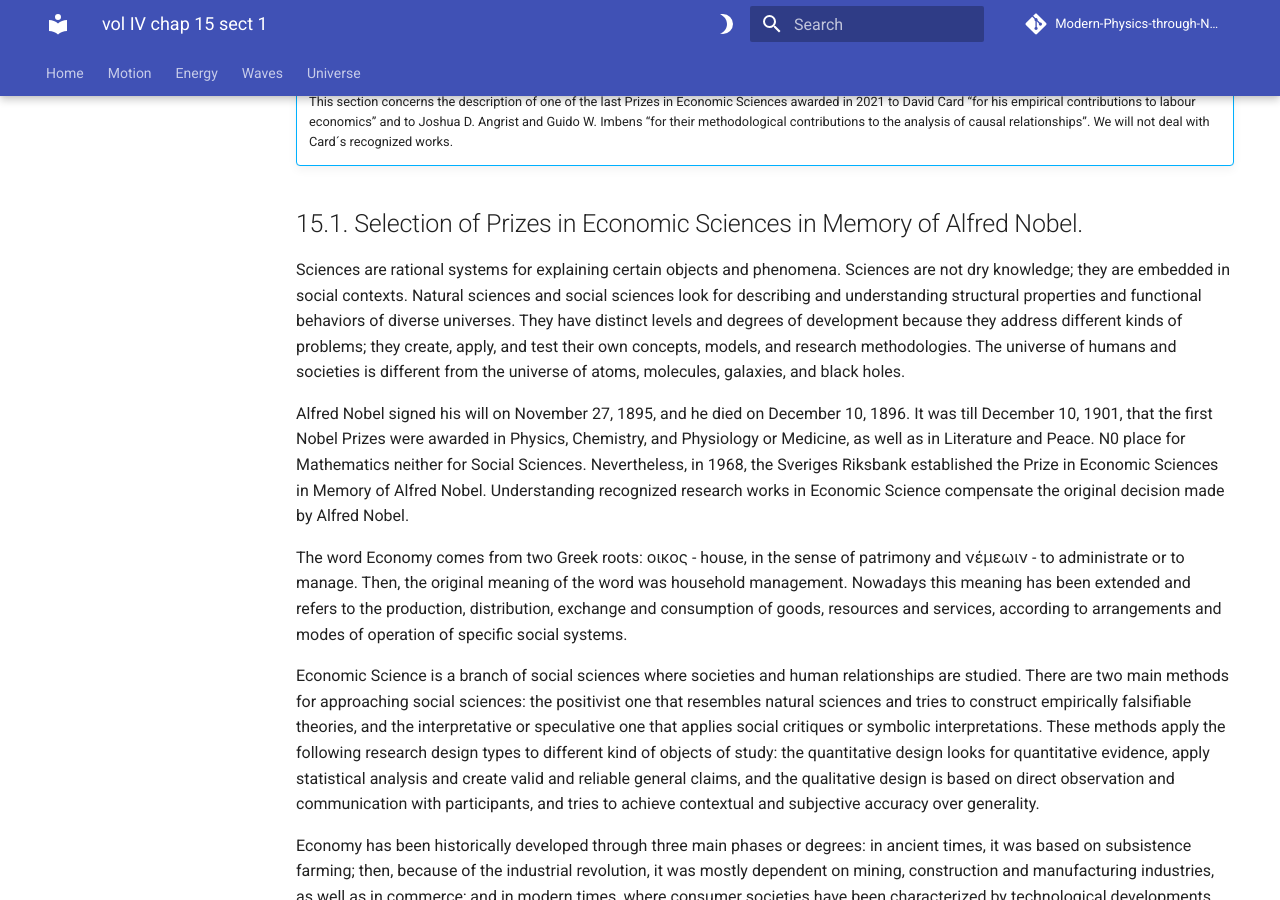
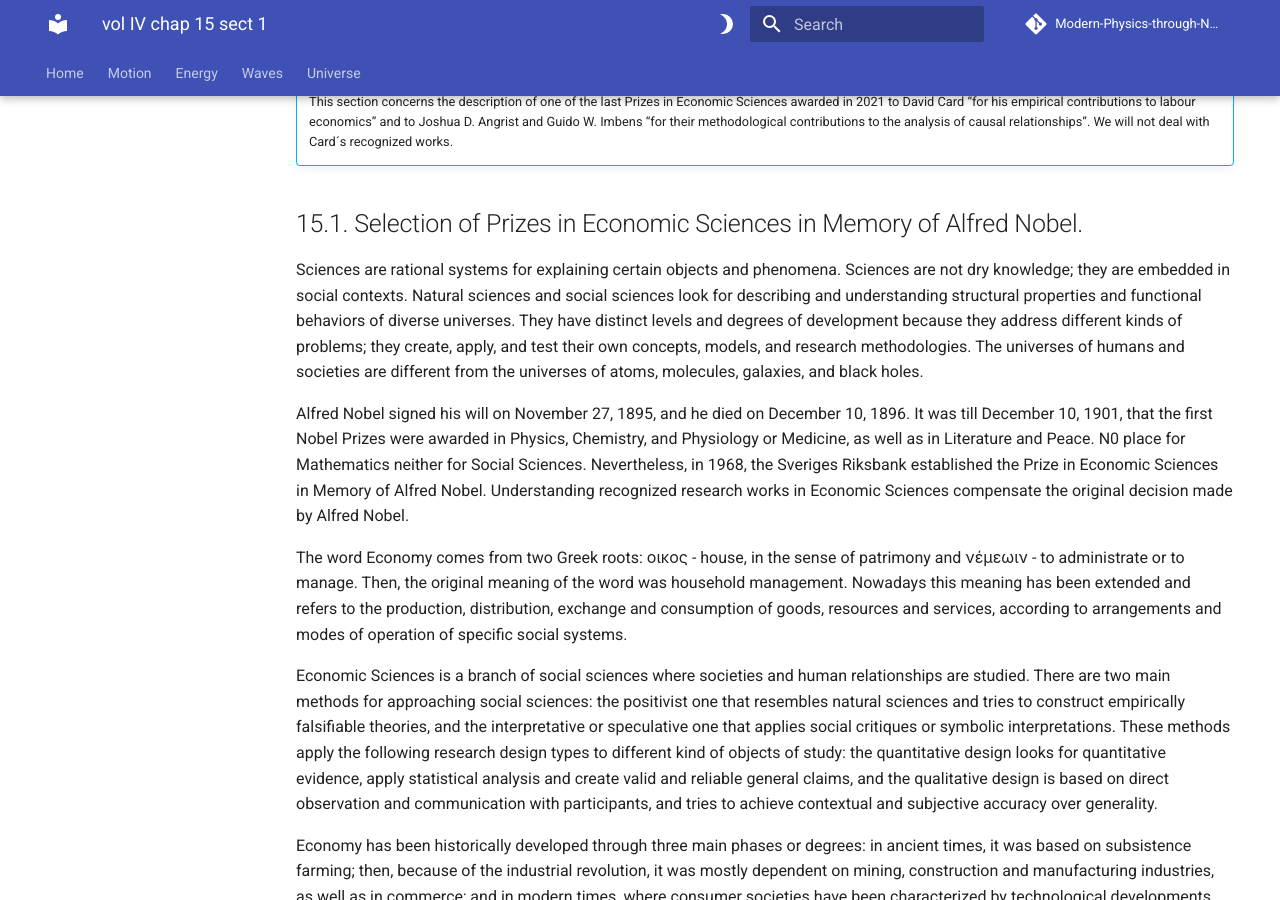
Before and after one commit to modphysnobel/modphysnobel.github.io, an MkDocs documentation site: the page built from docs/vol-IV/vol-IV-chap-15-sect-1.md, in a window 1280 px wide and 900 px high, scrolled down 967 px. Built offline with MkDocs 1.6.1 and Material for MkDocs 9.7.7, drawn with Linux system fonts in a browser that asks for light colours; some web fonts are replaced; comment, search, counter and statistics services are not loaded; some of the changed text lies outside the part shown.

Commit message:
Update vol-IV-chap-15-sect-1.md

```diff
--- a/docs/vol-IV/vol-IV-chap-15-sect-1.md
+++ b/docs/vol-IV/vol-IV-chap-15-sect-1.md
@@ -9,7 +9,7 @@
 
 !!! abstract "Introduction"
 
-	*What kind of universe is described by some Prizes in Economic Sciences?*
+	*What kind of universes are described by some Prizes in Economic Sciences?*
 
 	Is it worthwhile to talk about universes in Economic Sciences? What can we learn from the descriptions of the Sveriges Riksbank Prizes in Economic Sciences in Memory of Alfred Nobel?
 
@@ -41,13 +41,13 @@
 ## 15.1. Selection of Prizes in Economic Sciences in Memory of Alfred Nobel.
 
 
-Sciences are rational systems for explaining certain objects and phenomena. Sciences are not dry knowledge; they are embedded in social contexts. Natural sciences and social sciences look for describing and understanding structural properties and functional behaviors of diverse universes. They have distinct levels and degrees of development because they address different kinds of problems; they create, apply, and test their own concepts, models, and research methodologies. The universe of humans and societies is different from the universe of atoms, molecules, galaxies, and black holes.
+Sciences are rational systems for explaining certain objects and phenomena. Sciences are not dry knowledge; they are embedded in social contexts. Natural sciences and social sciences look for describing and understanding structural properties and functional behaviors of diverse universes. They have distinct levels and degrees of development because they address different kinds of problems; they create, apply, and test their own concepts, models, and research methodologies. The universes of humans and societies are different from the universes of atoms, molecules, galaxies, and black holes.
 
-Alfred Nobel signed his will on November 27, 1895, and he died on December 10, 1896. It was till December 10, 1901, that the first Nobel Prizes were awarded in Physics, Chemistry, and Physiology or Medicine, as well as in Literature and Peace. N0 place for Mathematics neither for Social Sciences. Nevertheless, in 1968, the Sveriges Riksbank established the Prize in Economic Sciences in Memory of Alfred Nobel. Understanding recognized research works in Economic Science compensate the original decision made by Alfred Nobel.
+Alfred Nobel signed his will on November 27, 1895, and he died on December 10, 1896. It was till December 10, 1901, that the first Nobel Prizes were awarded in Physics, Chemistry, and Physiology or Medicine, as well as in Literature and Peace. N0 place for Mathematics neither for Social Sciences. Nevertheless, in 1968, the Sveriges Riksbank established the Prize in Economic Sciences in Memory of Alfred Nobel. Understanding recognized research works in Economic Sciences compensate the original decision made by Alfred Nobel.
 
 The word Economy comes from two Greek roots: οικος - house, in the sense of patrimony and νέμεωιν - to administrate or to manage. Then, the original meaning of the word was household management. Nowadays this meaning has been extended and refers to the production, distribution, exchange and consumption of goods, resources and services, according to arrangements and modes of operation of specific social systems.
 
-Economic Science is a branch of social sciences where societies and human relationships are studied. There are two main methods for approaching social sciences: the positivist one that resembles natural sciences and tries to construct empirically falsifiable theories, and the interpretative or speculative one that applies social critiques or symbolic interpretations. These methods apply the following research design types to different kind of objects of study: the quantitative design looks for quantitative evidence, apply statistical analysis and create valid and reliable general claims, and the qualitative design is based on direct observation and communication with participants, and tries to achieve contextual and subjective accuracy over generality.
+Economic Sciences is a branch of social sciences where societies and human relationships are studied. There are two main methods for approaching social sciences: the positivist one that resembles natural sciences and tries to construct empirically falsifiable theories, and the interpretative or speculative one that applies social critiques or symbolic interpretations. These methods apply the following research design types to different kind of objects of study: the quantitative design looks for quantitative evidence, apply statistical analysis and create valid and reliable general claims, and the qualitative design is based on direct observation and communication with participants, and tries to achieve contextual and subjective accuracy over generality.
 
 Economy has been historically developed through three main phases or degrees: in ancient times, it was based on subsistence farming; then, because of the industrial revolution, it was mostly dependent on mining, construction and manufacturing industries, as well as in commerce; and in modern times, where consumer societies have been characterized by technological developments and commercial arrangements.
 
```
Also changed, not shown: other parts of docs/vol-IV/vol-IV-chap-15-sect-1.md (+1 -1 lines).
